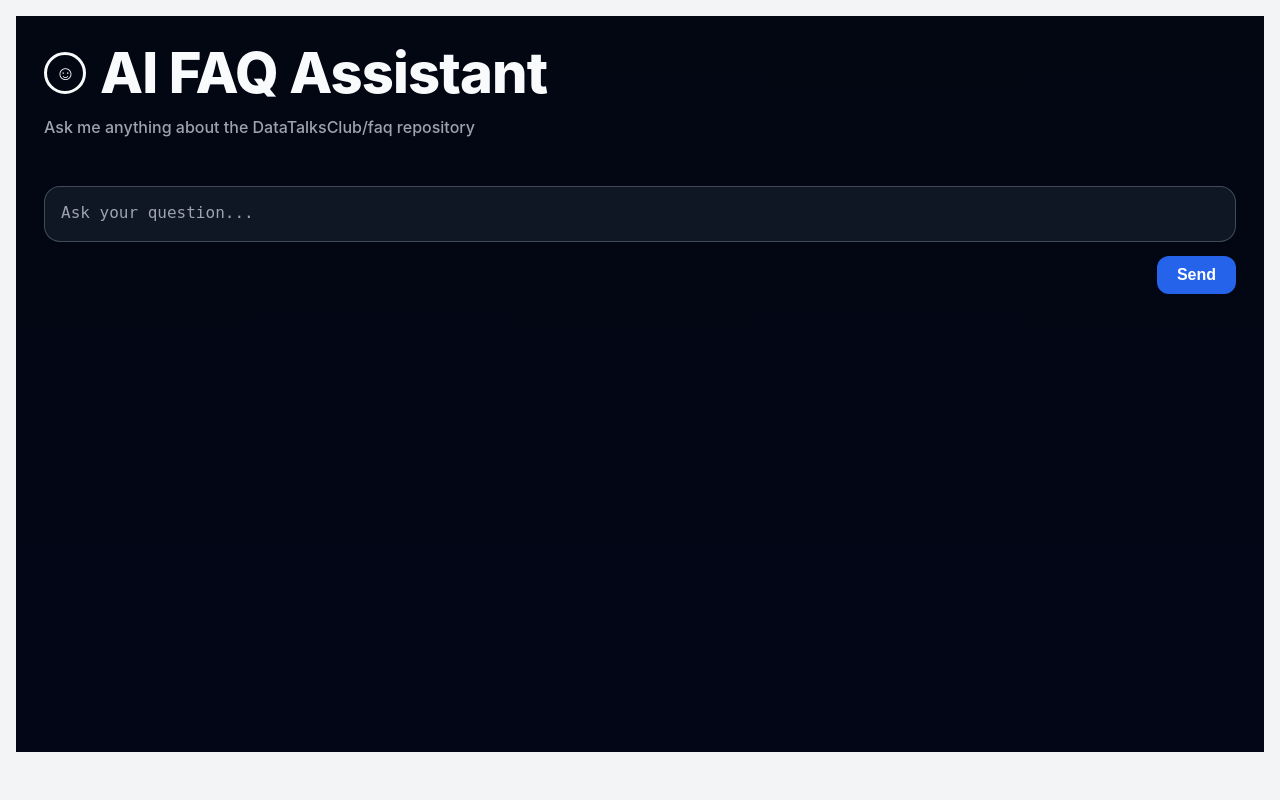
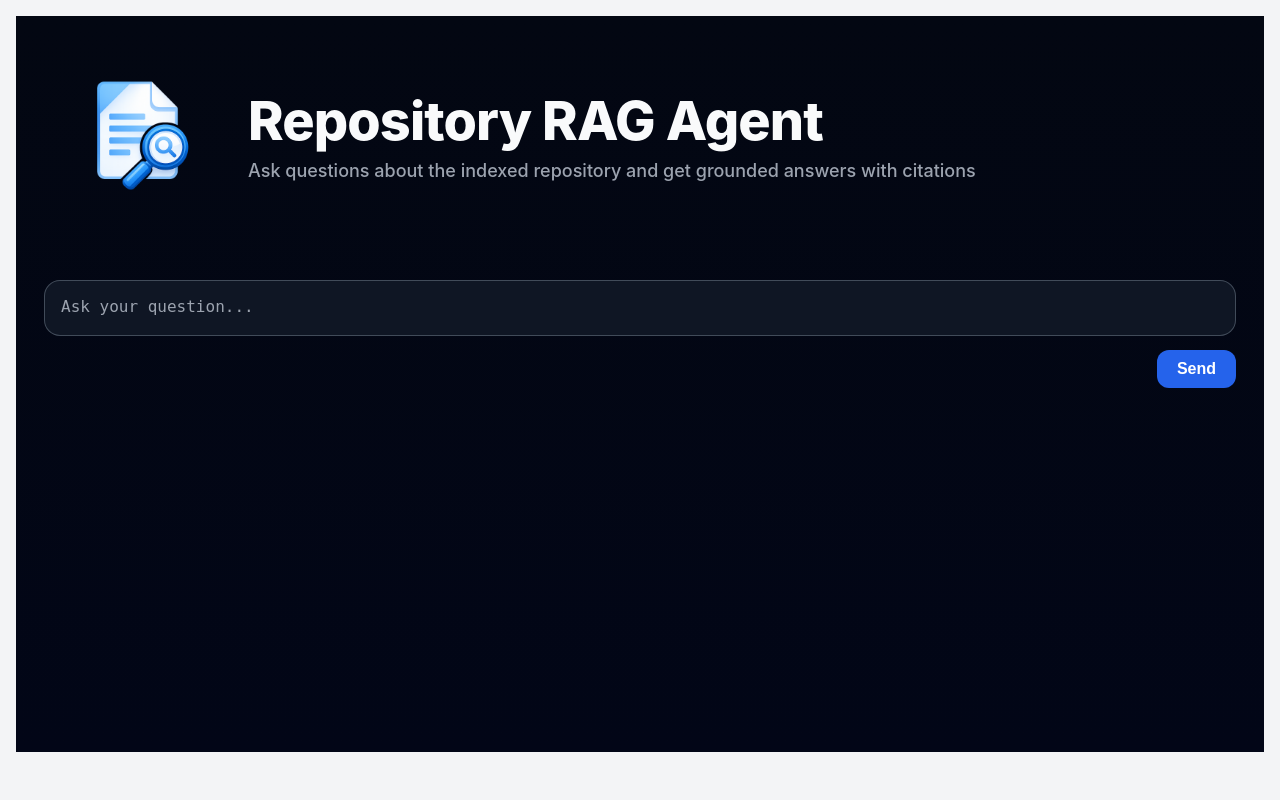
Before and after one commit to sunil-kafle/repo-rag-agent, a FastAPI app: page / in a window 1280 px wide. Run offline with FastAPI, Linux system fonts and the light colour scheme.

Commit message:
Add UI screenshots and polished README. Changed ICON

```diff
--- a/app/static/app.js
+++ b/app/static/app.js
@@ -30,7 +30,12 @@ function createMessageElement(role, text, renderMarkdown = false) {
 
   const icon = document.createElement("div");
   icon.className = `message-icon ${role === "user" ? "user-icon" : "assistant-icon"}`;
-  icon.textContent = role === "user" ? "☺" : "⚙";
+
+  const img = document.createElement("img");
+  img.className = "message-icon-img";
+  img.src = role === "user" ? "/static/human.png" : "/static/robot.png";
+  img.alt = role === "user" ? "User icon" : "Assistant icon";
+  icon.appendChild(img);
 
   const bubble = document.createElement("div");
   bubble.className = "message-bubble";
--- a/app/static/style.css
+++ b/app/static/style.css
@@ -24,43 +24,50 @@ body {
   background: linear-gradient(180deg, #030712 0%, #020617 100%);
   min-height: 92vh;
   padding: 28px 28px 24px 28px;
+  overflow: hidden;
 }
 
 .hero {
   margin-bottom: 18px;
 }
 
-.app-title {
+.hero-header {
   display: flex;
   align-items: center;
-  gap: 14px;
-  margin: 0;
-  font-size: 56px;
+  gap: 16px;
+  min-width: 0;
+}
+
+.hero-icon {
+  width: 188px;
+  height: 188px;
+  object-fit: contain;
+  flex: 0 0 28px;
+  display: block;
+}
+
+.hero-text {
+  min-width: 0;
+  flex: 1;
+}
+
+.app-title {
+  margin: 0 0 8px 0;
+  font-size: 54px;
   line-height: 1.05;
   font-weight: 800;
   letter-spacing: -0.9px;
   color: #f9fafb;
-}
-
-.title-icon {
-  display: inline-flex;
-  align-items: center;
-  justify-content: center;
-  width: 42px;
-  height: 42px;
-  border: 3px solid #f9fafb;
-  border-radius: 999px;
-  font-size: 20px;
-  line-height: 1;
-  color: #f9fafb;
+  word-break: break-word;
 }
 
 .app-subtitle {
-  margin: 14px 0 0 0;
-  font-size: 16px;
-  line-height: 1.35;
+  margin: 0;
+  font-size: 18px;
+  line-height: 1.4;
   color: #9ca3af;
   font-weight: 500;
+  word-break: break-word;
 }
 
 .chat-messages {
--- a/app/templates/index.html
+++ b/app/templates/index.html
@@ -3,21 +3,24 @@
 <head>
   <meta charset="UTF-8" />
   <meta name="viewport" content="width=device-width, initial-scale=1.0" />
-  <title>AI FAQ Assistant</title>
+  <title>Repository RAG Agent</title>
   <link rel="stylesheet" href="/static/style.css" />
+  <link rel="icon" type="image/png" href="/static/doc_icon.png" />
 </head>
 <body>
   <div class="page">
     <div class="app-container">
       <header class="hero">
-        <h1 class="app-title">
-          <span class="title-icon">☺</span>
-          <span>AI FAQ Assistant</span>
-        </h1>
-        <p class="app-subtitle">Ask me anything about the DataTalksClub/faq repository</p>
+        <div class="hero-header">
+          <img src="/static/doc_icon.png" alt="Repository RAG Agent icon" class="hero-icon" />
+          <div class="hero-text">
+            <h1 class="app-title">Repository RAG Agent</h1>
+            <p class="app-subtitle">Ask questions about the indexed repository and get grounded answers with citations</p>
+          </div>
+        </div>
       </header>
 
-    <main id="chat-messages" class="chat-messages"></main>
+      <main id="chat-messages" class="chat-messages"></main>
 
       <form id="chat-form" class="chat-form">
         <textarea
```
Also changed, not shown: other parts of app/static/style.css (+50 -6 lines), README.md, app/static/doc_icon.png (added), app/static/human.png (added), app/static/repo-rag-agent-icon.svg (added), app/static/robot.png (added), 3 other files.
